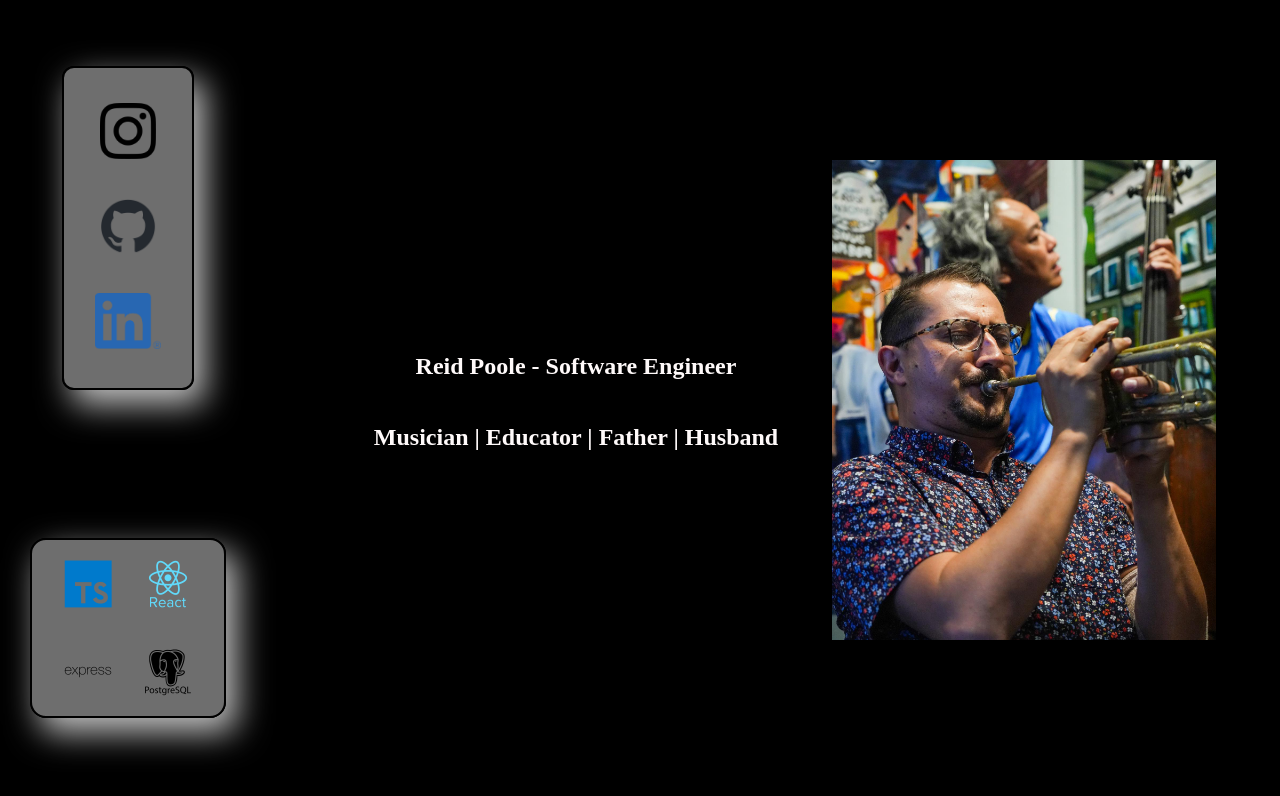
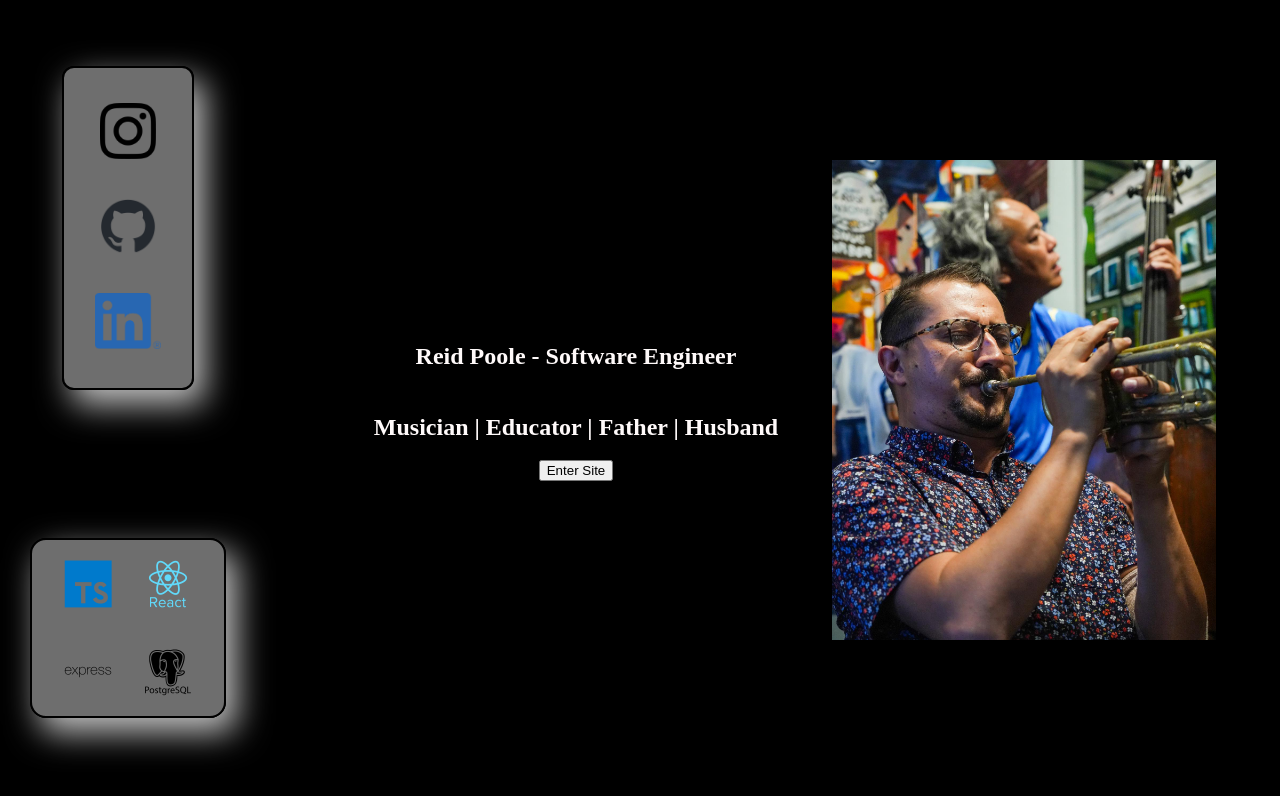
Before and after one commit to rpoole444/portfolio-site, a React (Create React App) app: page / in a window 1280 px wide. Shown: the top 796 px of the page. Built offline with nearby package versions, Linux system fonts and the light colour scheme.

Commit message:
Add style and functionality to button on landingpage. need to work on button style

```diff
--- a/src/components/App/App.js
+++ b/src/components/App/App.js
@@ -17,13 +17,14 @@ class App extends React.Component {
         <Switch>
           <Route exact path="/" component={LandingPage}></Route>
           <Route
-            path="/main-page"
+            exact path="/main-page"
             render={() => {
-              return;
+              return(
               <>
                 <Header />
                 <Homepage />
-              </>;
+              </>
+              )
             }}
           ></Route>
         </Switch>
--- a/src/components/LandingPage/LandingPage.js
+++ b/src/components/LandingPage/LandingPage.js
@@ -4,9 +4,15 @@ import logo2 from "../assets/insta.png";
 import logo3 from "../assets/github-mark.png";
 import logo4 from "../assets/linked.png";
 import trumpet1 from "../assets/TrumpetReid1.jpg";
-import Header from "../Header/Header";
+import { useHistory } from "react-router-dom";
+
 
 const LandingPage = () => {
+  const history = useHistory()
+
+  const handleClick = () => {
+    history.push('/main-page')
+  }
   return (
     <div className="entrance-container">
       <aside className="aside">
@@ -44,6 +50,10 @@ const LandingPage = () => {
         <section className="info-section">
           <h1 className="main-title"> Reid Poole - Software Engineer</h1>
           <h2 className="sub-main-title"> Musician | Educator | Father | Husband</h2>
+          <button class="full-rounded" onClick={() => handleClick()}>
+          <span>Enter Site</span>
+          <div class="border full-rounded"></div></button>
+
         </section>
         <img className="reid-photo"src={trumpet1} alt="Reid Playing Trumpet" />
       </section>
```
Also changed, not shown: src/components/LandingPage/LandingPage.css (+41 -0 lines).
